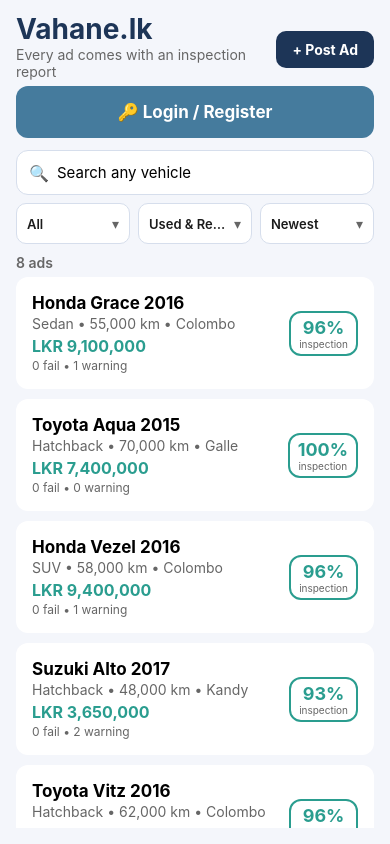
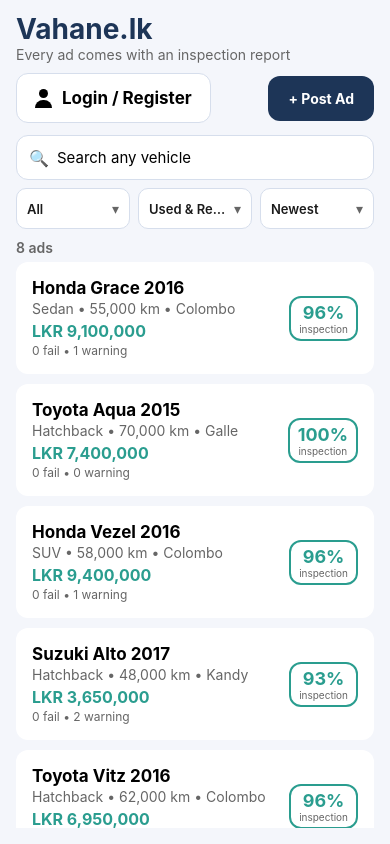
Before and after one commit to suleka-dissanayake/vahane-lk, a React Native app: screen /Home in a window 390 px wide. Built offline with nearby package versions, Linux system fonts and the light colour scheme.

Commit message:
re-aligned my-ads and post-ad button, for a better UX

```diff
--- a/src/screens/HomeScreen.jsx
+++ b/src/screens/HomeScreen.jsx
@@ -41,6 +41,15 @@ const TYPE_CATEGORIES = {
   threewheel: ['threewheel', 'three-wheel', 'three wheel'],
   pickup: ['truck', 'pickup'],
 };
+
+function PersonIcon() {
+  return (
+    <View style={{ alignItems: 'center', marginRight: 10 }}>
+      <View style={{ width: 9, height: 9, borderRadius: 5, backgroundColor: '#000' }} />
+      <View style={{ width: 17, height: 8, borderTopLeftRadius: 9, borderTopRightRadius: 9, backgroundColor: '#000', marginTop: 2 }} />
+    </View>
+  );
+}
 
 export default function HomeScreen({ navigation }) {
   const { user } = useAuth();
@@ -91,17 +100,20 @@ export default function HomeScreen({ navigation }) {
           <Text style={styles.title}>Vahane.lk</Text>
           <Text style={styles.sub}>{user ? `Hi, ${user.name}` : 'Every ad comes with an inspection report'}</Text>
         </View>
+      </View>
+
+      <View style={styles.actions}>
+        <TouchableOpacity
+          style={styles.accountBtn}
+          onPress={() => navigation.navigate(user ? 'MyAds' : 'Auth', user ? undefined : {})}
+        >
+          <PersonIcon />
+          <Text style={styles.accountText}>{user ? 'My Ads' : 'Login / Register'}</Text>
+        </TouchableOpacity>
         <TouchableOpacity style={styles.postBtn} onPress={goPost}>
           <Text style={styles.postText}>+ Post Ad</Text>
         </TouchableOpacity>
       </View>
-
-      <TouchableOpacity
-        style={styles.accountBtn}
-        onPress={() => navigation.navigate(user ? 'MyAds' : 'Auth', user ? undefined : {})}
-      >
-        <Text style={styles.accountText}>{user ? '👤 My Ads' : '🔑 Login / Register'}</Text>
-      </TouchableOpacity>
 
       <View style={styles.searchBox}>
         <Text style={{ fontSize: 16 }}>🔍</Text>
@@ -160,10 +172,11 @@ const styles = StyleSheet.create({
   top: { flexDirection: 'row', alignItems: 'center' },
   title: { fontSize: 28, fontWeight: 'bold', color: colors.primary },
   sub: { color: colors.muted, marginBottom: 6 },
-  postBtn: { backgroundColor: colors.primary, paddingVertical: 10, paddingHorizontal: 16, borderRadius: 10 },
+  postBtn: { backgroundColor: colors.primary, paddingVertical: 14, paddingHorizontal: 20, borderRadius: 12 },
   postText: { color: '#fff', fontWeight: '700' },
-  accountBtn: { backgroundColor: colors.accent, paddingVertical: 16, borderRadius: 12, marginBottom: 12, alignItems: 'center' },
-  accountText: { color: '#fff', fontWeight: '700', fontSize: 17 },
+  actions: { flexDirection: 'row', alignItems: 'center', justifyContent: 'space-between', marginTop: 4, marginBottom: 12 },
+  accountBtn: { flexDirection: 'row', alignItems: 'center', backgroundColor: '#fff', borderWidth: 1, borderColor: '#d6deec', paddingVertical: 14, paddingHorizontal: 18, borderRadius: 12 },
+  accountText: { color: '#000', fontWeight: '700', fontSize: 17 },
   searchBox: { flexDirection: 'row', alignItems: 'center', backgroundColor: '#fff', borderRadius: 12, paddingHorizontal: 12, marginBottom: 8, borderWidth: 1, borderColor: '#d6deec' },
   searchInput: { flex: 1, paddingVertical: 12, paddingHorizontal: 8, fontSize: 15 },
   clear: { color: colors.muted, fontSize: 16, padding: 4 },
```
